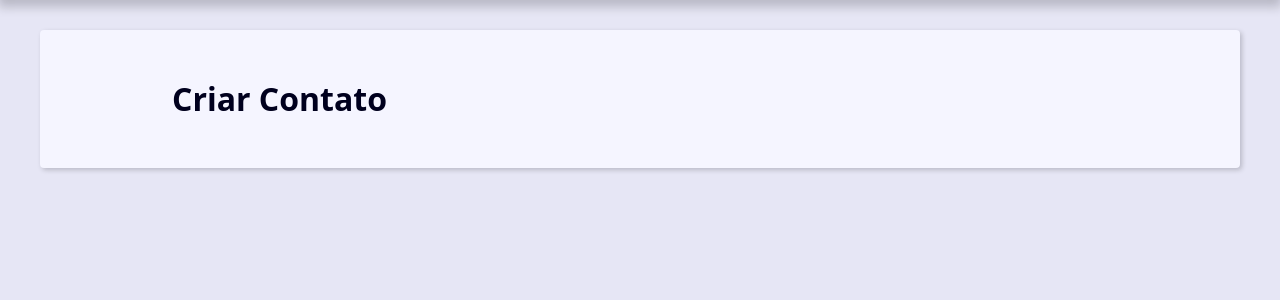
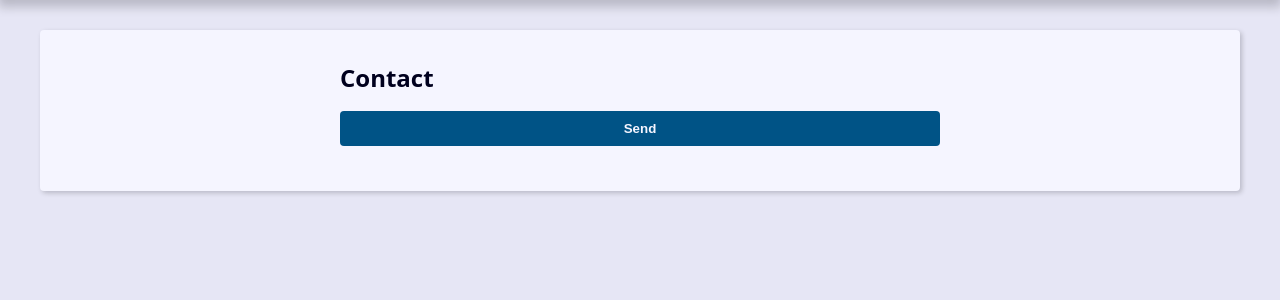
Before and after one commit to flvSantos15/python-completo, a Django app: page /contact/create/ in a window 1280 px wide. Shown: the part 239-539 px from the top of the page. Run offline with Django 5.2, Linux system fonts and the light colour scheme.

Commit message:
chore: add create html template

```diff
--- a/agenda-django/contact/templates/contact/create.html
+++ b/agenda-django/contact/templates/contact/create.html
@@ -1,9 +1,51 @@
 {% extends 'global/base.html' %}
 
 {% block content %}
-  <div class="single-contact">
-    <h1 class="single-contact-name">
-      Criar Contato
-    </h1>
+  <div class="form-wrapper">
+    <h2>Contact</h2>
+
+    <form
+      action="{{ form_action }}"
+      method="POST"
+      enctype="multipart/form-data"
+    >
+      {% csrf_token %}
+
+      <div class="form-content">
+        {% for field in form %}
+          <div class="form-group">
+            <label for="{{ field.id_for_label }}">{{ field.label }}</label>
+            {{ field }}
+            {{ field.errors }}
+
+            {% if field.help_text %}
+              <p class="help-text">{{ field.help_text }}</p>
+            {% endif %}
+          </div>
+
+          {% if field.name == 'picture' and field.value.url %}
+            <div class="form-group">
+              <img src="{{ field.value.url }}" alt="">
+            </div>
+          {% endif %}
+        {% endfor %}
+      </div>
+
+      {% if form.non_field_errors %}
+        <div class="form-content">
+          <div class="form-group">
+            <div class="message error">
+              {{ form.non_field_errors }}
+            </div>
+          </div>
+        </div>
+      {% endif %}
+
+      <div class="form-content">
+        <div class="form-group">
+          <button class="btn" type="submit">Send</button>
+        </div>
+      </div>
+    </form>
   </div>
 {% endblock content %}
--- a/agenda-django/contact/views/contact_forms.py
+++ b/agenda-django/contact/views/contact_forms.py
@@ -5,6 +5,9 @@ from django.core.paginator import Paginator
 
 # Create your views here.
 def create(request):
+  if request.method == 'POST':
+    pass
+
   context = {
 
   }
```
